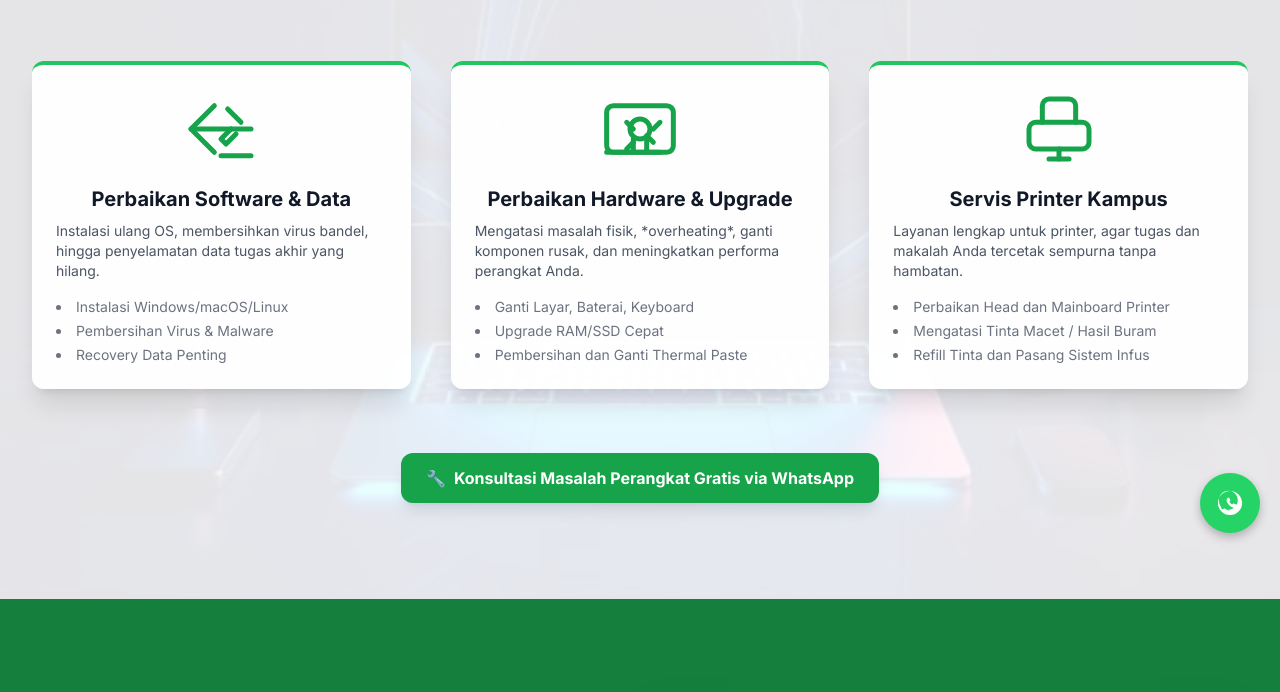
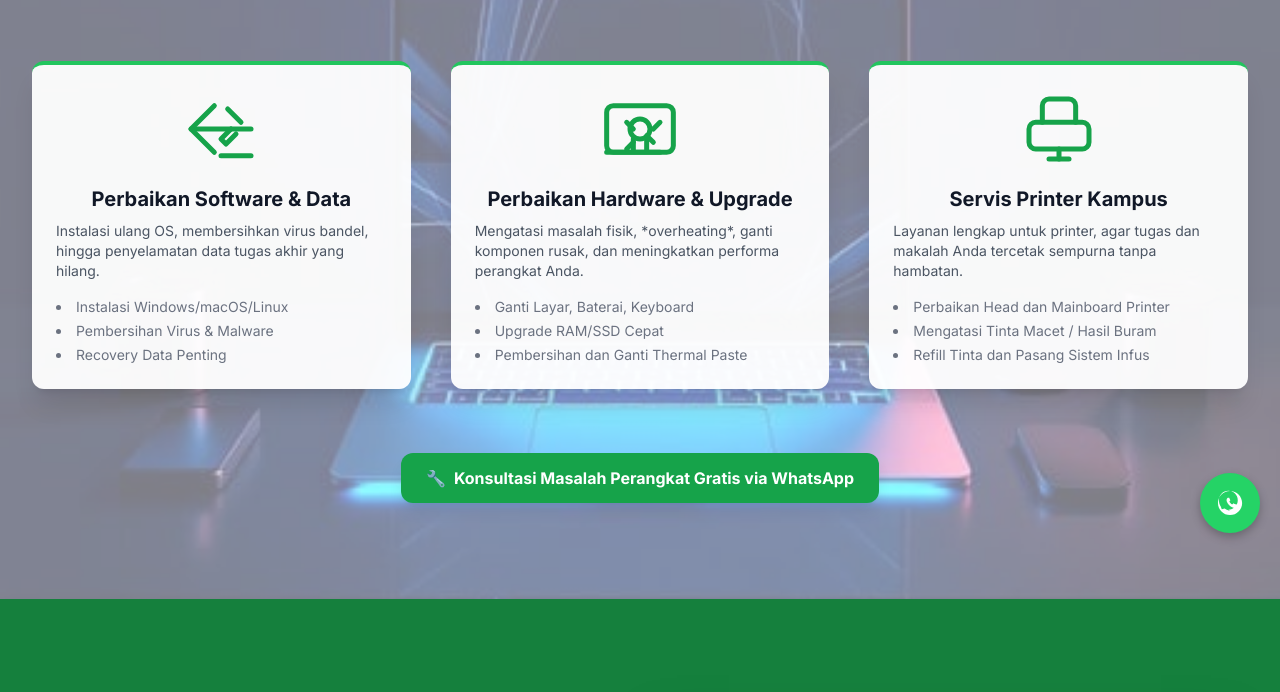
Before and after one commit to ridhopasii/usahabiznillah, a plain HTML site: page index.html in a window 1280 px wide. Shown: the part 247-939 px from the top of the page. Drawn offline with nearby package versions, Linux system fonts and the light colour scheme.

Commit message:
Update index.html

```diff
--- a/index.html
+++ b/index.html
@@ -64,7 +64,7 @@
             background-image: url('background.jpg');
             background-size: cover;
             background-position: center;
-            opacity: 0.1; /* Tingkat Transparansi */
+            opacity: 0.5; /* Tingkat Transparansi */
             z-index: 0;
         }
         .layanan-content {
```
